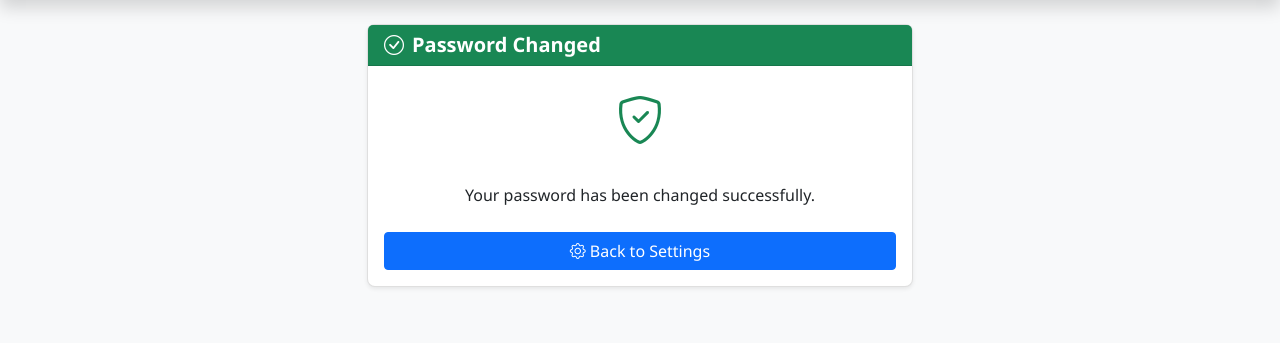
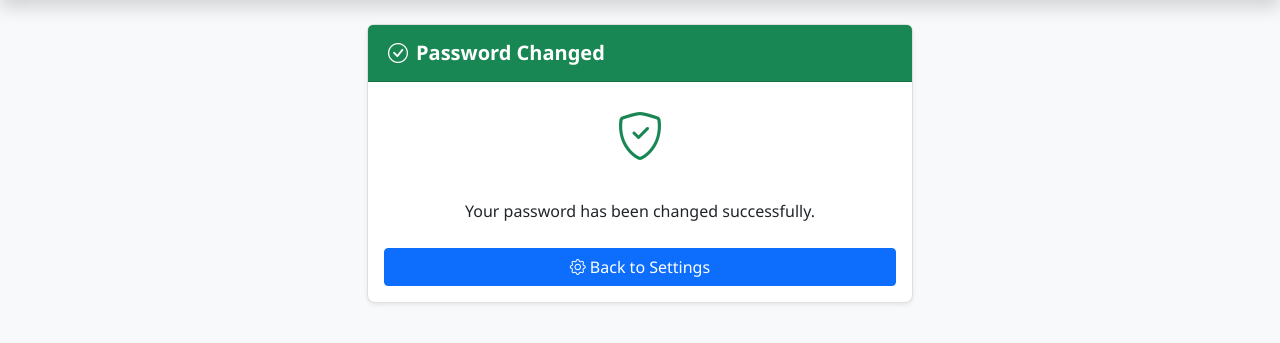
Before and after one commit to TSPARR/hardcover_bookclub, a Django app: page /accounts/password_change/done/ in a window 1280 px wide. Shown: the part 90-433 px from the top of the page. Run offline with Django 5.2, Linux system fonts and the light colour scheme; the visitor is signed in with stand-in values (Sample User, id 1); parts of the project's set-up code (start-up, migrations or seed data) failed here and were passed over.

Commit message:
Adjust password change pages

```diff
--- /dev/null
+++ b/bookclub/static/bookclub/css/dark-mode/components/password-change.css
@@ -0,0 +1,13 @@
+/* Password Change - Dark Mode Colors */
+
+/* Success icon color */
+.dark-mode .password-success-icon {
+    color: #75b798;
+}
+
+/* Success header variant */
+.dark-mode .card-header-success {
+    background-color: #198754;
+    border-bottom-color: #157347;
+    color: #ffffff;
+}
--- a/bookclub/static/bookclub/css/dark-mode/dark-mode.css
+++ b/bookclub/static/bookclub/css/dark-mode/dark-mode.css
@@ -31,6 +31,7 @@
 @import 'components/profile-settings.css';
 @import 'components/home.css';
 @import 'components/reorder-books.css';
+@import 'components/password-change.css';
 
 /* Apply dark mode styling */
 html.dark-mode,
--- a/bookclub/static/bookclub/css/global.css
+++ b/bookclub/static/bookclub/css/global.css
@@ -33,5 +33,6 @@
 @import 'global/components/profile-settings.css';
 @import 'global/components/home.css';
 @import 'global/components/reorder-books.css';
+@import 'global/components/password-change.css';
 
 @import 'global/adaptive-layout.css';
--- a/bookclub/static/bookclub/css/global/cards.css
+++ b/bookclub/static/bookclub/css/global/cards.css
@@ -55,7 +55,8 @@
  * =========================== */
 /* Card header variants */
 .card-header-neutral,
-.card-header-primary {
+.card-header-primary,
+.card-header-success {
   font-weight: 500;
   padding: 1rem 1.25rem;
   border-bottom-width: 1px;
--- a/bookclub/static/bookclub/css/global/components/group-detail.css
+++ b/bookclub/static/bookclub/css/global/components/group-detail.css
@@ -64,7 +64,6 @@
 
 .admin-actions-dropdown .dropdown-menu {
     min-width: 200px;
-    z-index: 1050;
 }
 
 .admin-actions-dropdown .dropdown-item {
--- /dev/null
+++ b/bookclub/static/bookclub/css/global/components/password-change.css
@@ -0,0 +1,6 @@
+/* Password Change - Global Styles */
+
+/* Success icon sizing */
+.password-success-icon {
+    font-size: 3rem;
+}
--- a/bookclub/static/bookclub/css/global/tables.css
+++ b/bookclub/static/bookclub/css/global/tables.css
@@ -296,7 +296,7 @@
  * =========================== */
 /* Desktop table styling */
 .previous-books-desktop .table-responsive {
-    overflow-x: visible;
+    overflow: visible;
 }
 
 .previous-books-desktop .book-list-table {
--- /dev/null
+++ b/bookclub/static/bookclub/css/light-mode/components/password-change.css
@@ -0,0 +1,13 @@
+/* Password Change - Light Mode Colors */
+
+/* Success icon color */
+.light-mode .password-success-icon {
+    color: #198754;
+}
+
+/* Success header variant */
+.light-mode .card-header-success {
+    background-color: #198754;
+    border-bottom-color: #157347;
+    color: #ffffff;
+}
--- a/bookclub/static/bookclub/css/light-mode/light-mode.css
+++ b/bookclub/static/bookclub/css/light-mode/light-mode.css
@@ -28,6 +28,7 @@
 @import 'components/profile-settings.css';
 @import 'components/home.css';
 @import 'components/reorder-books.css';
+@import 'components/password-change.css';
 
 /* Add a class to the body for any body-level styling */
 html.light-mode,
--- a/bookclub/templates/bookclub/password_change_done.html
+++ b/bookclub/templates/bookclub/password_change_done.html
@@ -6,12 +6,12 @@
 <div class="row justify-content-center">
     <div class="col-md-6">
         <div class="card shadow-sm">
-            <div class="card-header bg-success text-white">
+            <div class="card-header card-header-success">
                 <h5 class="mb-0"><i class="bi bi-check-circle me-2"></i>Password Changed</h5>
             </div>
             <div class="card-body">
                 <div class="text-center mb-4">
-                    <i class="bi bi-shield-check text-success" style="font-size: 3rem;"></i>
+                    <i class="bi bi-shield-check password-success-icon"></i>
                 </div>
                 <p class="text-center mb-4">Your password has been changed successfully.</p>
 
--- a/bookclub/templates/bookclub/password_change_form.html
+++ b/bookclub/templates/bookclub/password_change_form.html
@@ -6,7 +6,7 @@
 <div class="row justify-content-center">
     <div class="col-md-6">
         <div class="card shadow-sm mb-4">
-            <div class="card-header bg-primary text-white">
+            <div class="card-header card-header-primary">
                 <h5 class="mb-0"><i class="bi bi-key me-2"></i>Change Password</h5>
             </div>
             <div class="card-body">
@@ -37,7 +37,7 @@
                         </div>
                         {% endif %}
                         <div class="form-text">
-                            <ul class="small text-muted ps-3 mb-0">
+                            <ul class="form-helper-list">
                                 <li>Your password can't be too similar to your other personal information.</li>
                                 <li>Your password must contain at least 8 characters.</li>
                                 <li>Your password can't be a commonly used password.</li>
```
